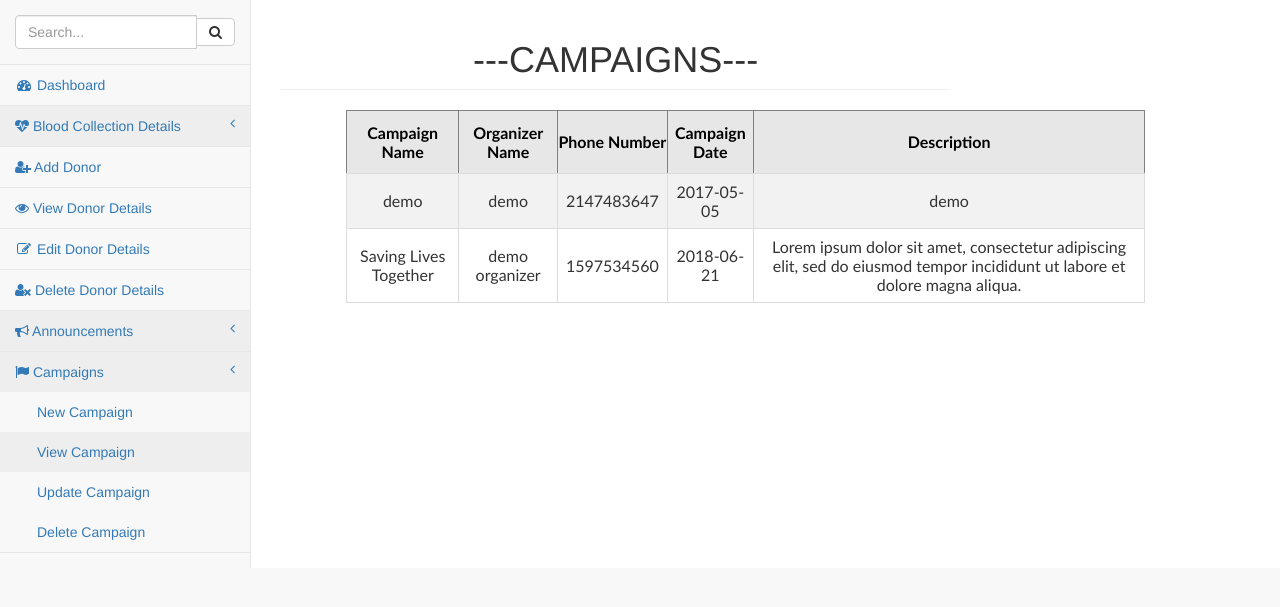
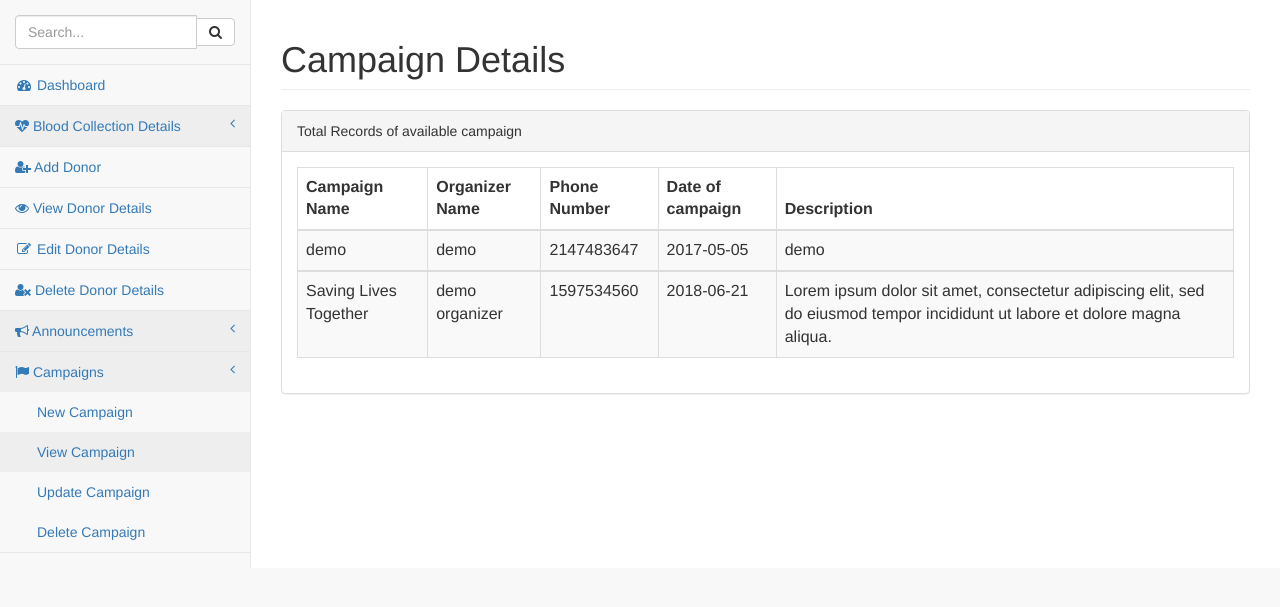
Before and after one commit to naseebbajracharya/bloodbanksystemphp, a PHP site: page /pages/viewcampaign.php in a window 1280 px wide. Shown: the part 51-658 px from the top of the page. Run offline with PHP 8.4, Linux system fonts and the light colour scheme; data comes from the database, SQL or seed files in the repository.

Commit message:
changes in view campaign

```diff
--- a/pages/viewcampaign.php
+++ b/pages/viewcampaign.php
@@ -1,33 +1,6 @@
 <html>
 
 <head>
-<style>
-#donor {
-font-family: "Trebuchet MS", Arial, Helvetica, sans-serif;
-border-collapse: collapse;
-width: 80%;
-margin-top:100px;
-margin-left:80px;
-}
-
-#donor td, #customers th {
-border: 1px solid #ddd;
-padding: 8px;
-text-align:center;
-}
-
-#donor tr:nth-child(even){background-color: #f2f2f2;}
-
-#donor tr:hover {background-color: #ddd;}
-
-#donor th {
-padding-top: 12px;
-padding-bottom: 12px;
-text-align: center;
-background-color: #e7e7e7;
-color: black;
-}
-</style>
 
 <title>BDMS</title>
 
@@ -154,12 +127,24 @@ color: black;
             <!-- /.navbar-static-side -->
         </nav>
 
+<div id="page-wrapper">
+<div class="container-fluid">
+<div class="row">
+<div class=".col-lg-12">
+               <h1 class="page-header">Campaign Details</h1>
+                </div>
+  </div>
 
-<div id="page-wrapper">
 				<div class="row">
-<div class="col-lg-12">
-                    <h1 class="page-header"><center>---CAMPAIGNS---</center></h1>
+                        <div class=".col-lg-12">
+                            <div class="panel panel-default">
+                                <div class="panel-heading">
+                                    Total Records of available campaign
                                 </div>
+
+								 <div class="panel-body">
+                                    <div class="table-responsive">
+									<table class="table table-striped table-bordered table-hover" id="dataTables-example">
 
 									<?php
 
@@ -169,30 +154,44 @@ $qry="select * from campaigndb";
 						$result=mysqli_query($conn,$qry);
 
 
-echo"<table border='1' id='donor'>
+						echo"
+						<thead>
+
 						<tr>
 						<th>Campaign Name</th>
 						<th>Organizer Name</th>
 						<th>Phone Number</th>
-    <th>Campaign Date</th>
+						<th>Date of campaign</th>
 						<th>Description</th>
-</tr>";
+					</tr>
+						</thead>";
 
 						while($row=mysqli_fetch_array($result)){
-  echo"<tr>
+						  echo"<tbody>
+						  <tr>
 						  <td>".$row['cname']."</td>
 						  <td>".$row['oname']."</td>
 						  <td>".$row['phn']."</td>
 						  <td>".$row['cdate']."</td>
 						  <td>".$row['descp']."</td>
 
-</tr>";
+						</tr>
+						</tbody>";
 						}
 
 						?>
+						</table>
+
 				</div>
 				</div>
 		</div>
+		</div>
+		</div>
+		</div>
+		</div>
+
+</div>
+
 
   <!-- jQuery -->
   <script src="../vendor/jquery/jquery.min.js"></script>
```
Lines whose indentation alone changed are shown as unchanged.
